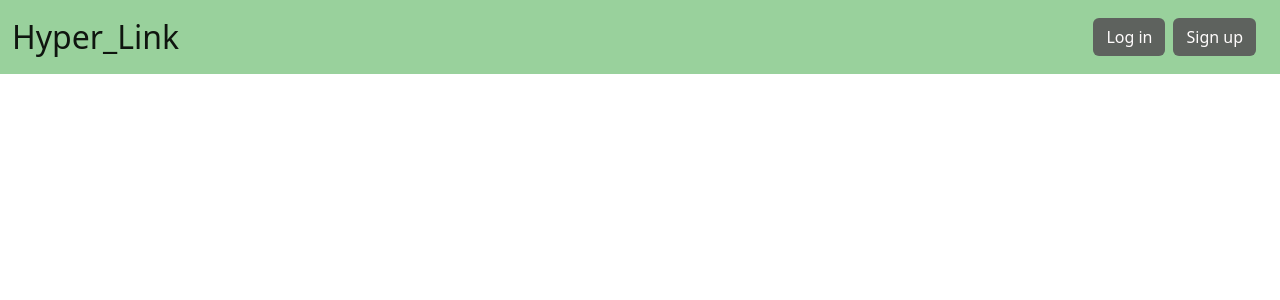
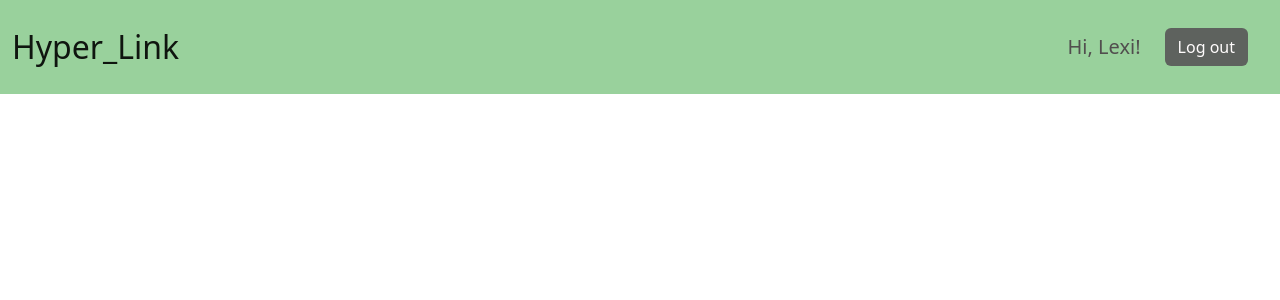
Before and after one commit to Dylan-Mleczko/hyperlink, a React (Create React App) app: page /profile in a window 1280 px wide. Shown: the top 300 px of the page. Built offline with nearby package versions, Linux system fonts and the light colour scheme.

Commit message:
feat: add in conditional rendering

```diff
--- a/src/components/Header.jsx
+++ b/src/components/Header.jsx
@@ -1,6 +1,13 @@
 import './header.css';
 
+function isLoggedIn() {
+  return false;
+}
+
 export const Header = () => {
+  const loggedIn = isLoggedIn();
+  const userName = 'Lexi';
+
   return (
     <nav class="navbar navbar-expand-lg nav-bar">
       <div class="container-fluid">
@@ -21,16 +28,29 @@ export const Header = () => {
         <div class="collapse navbar-collapse d-flex flex-row justify-content-end" id="navbarNav">
           <nav class="navbar">
             <form class="container-fluid justify-content-start">
+              {loggedIn ? (
+                <>
                   <a href="/login">
                     <button class="btn nav-button me-2" type="button">
                       Log in
                     </button>
                   </a>
                   <a href="/signup">
-                <button class="btn nav-button" type="button">
+                    <button class="btn nav-button m-2" type="button">
                       Sign up
                     </button>
                   </a>
+                </>
+              ) : (
+                <>
+                  <div className="m-3 fs-5">Hi, {userName}!</div>
+                  <a href="/welcome">
+                    <button class="btn nav-button m-2" type="button">
+                      Log out
+                    </button>
+                  </a>
+                </>
+              )}
             </form>
           </nav>
         </div>
--- a/src/components/header.css
+++ b/src/components/header.css
@@ -1,7 +1,7 @@
 /* Nav bar styling */
 
 .nav-bar {
-  background-color: #99d19c;
+  background-color: #99d19c !important;
   color: #514e4e !important;
 }
 
```
Lines whose indentation alone changed are shown as unchanged.
